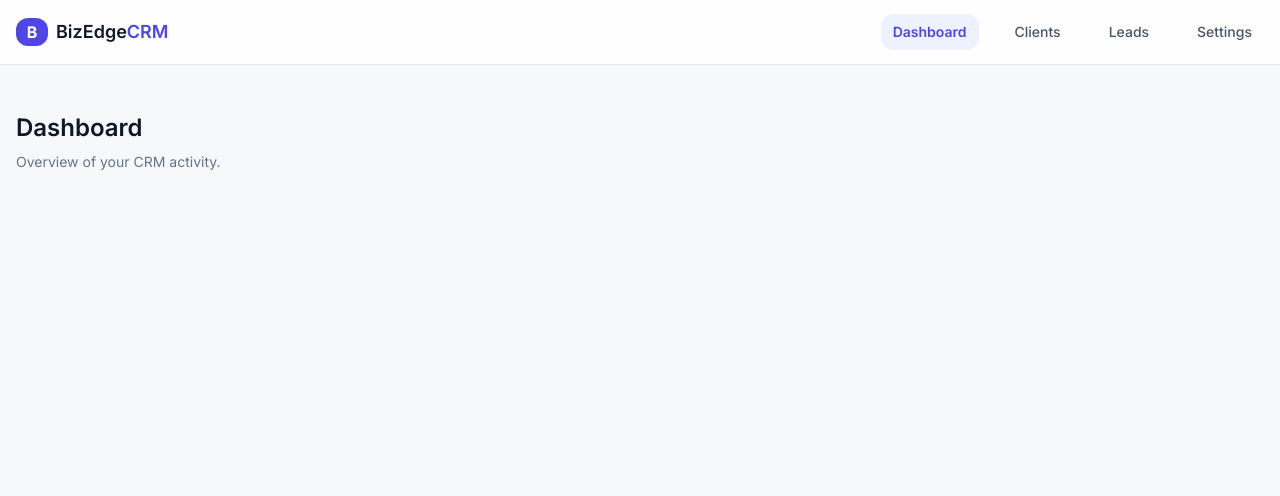
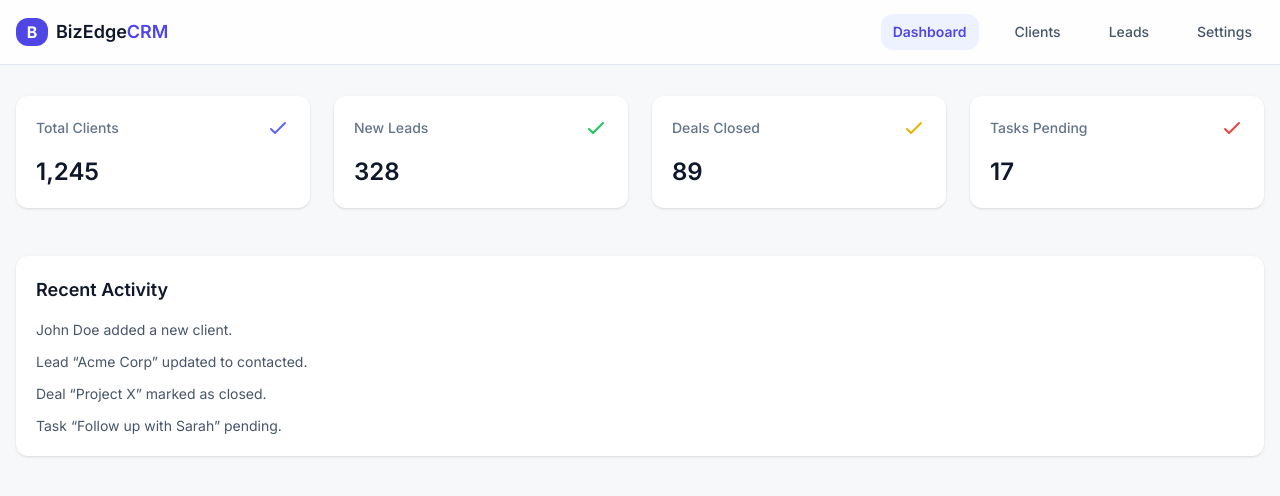
Before and after one commit to WebSync360/BizEdge-CRM, a website: page index.html in a window 1280 px wide. Drawn offline with nearby package versions, Linux system fonts and the light colour scheme.

Commit message:
Updating User Interface

```diff
--- a/index.html
+++ b/index.html
@@ -169,10 +169,65 @@
   <!-- MAIN APP -->
   <main class="pt-24 max-w-7xl mx-auto px-4">
 
-    <section id="dashboard">
-      <h1 class="text-2xl font-semibold text-slate-900 mb-2">Dashboard</h1>
-      <p class="text-sm text-slate-500">Overview of your CRM activity.</p>
+    <section id="dashboard" class="grid grid-cols-1 gap-6 md:grid-cols-2 lg:grid-cols-4">
+
+      <!-- KPI Card 1 -->
+      <div class="bg-white shadow rounded-lg p-5 flex flex-col justify-between">
+        <div class="flex items-center justify-between">
+          <span class="text-sm font-medium text-slate-500">Total Clients</span>
+          <svg xmlns="http://www.w3.org/2000/svg" class="w-6 h-6 text-indigo-500" fill="none" viewBox="0 0 24 24" stroke="currentColor">
+            <path stroke-linecap="round" stroke-linejoin="round" stroke-width="2" d="M5 13l4 4L19 7" />
+          </svg>
+        </div>
+        <h2 class="mt-4 text-2xl font-semibold text-slate-900">1,245</h2>
+      </div>
+
+      <!-- KPI Card 2 -->
+      <div class="bg-white shadow rounded-lg p-5 flex flex-col justify-between">
+        <div class="flex items-center justify-between">
+          <span class="text-sm font-medium text-slate-500">New Leads</span>
+          <svg xmlns="http://www.w3.org/2000/svg" class="w-6 h-6 text-green-500" fill="none" viewBox="0 0 24 24" stroke="currentColor">
+            <path stroke-linecap="round" stroke-linejoin="round" stroke-width="2" d="M5 13l4 4L19 7" />
+          </svg>
+        </div>
+        <h2 class="mt-4 text-2xl font-semibold text-slate-900">328</h2>
+      </div>
+
+      <!-- KPI Card 3 -->
+      <div class="bg-white shadow rounded-lg p-5 flex flex-col justify-between">
+        <div class="flex items-center justify-between">
+          <span class="text-sm font-medium text-slate-500">Deals Closed</span>
+          <svg xmlns="http://www.w3.org/2000/svg" class="w-6 h-6 text-yellow-500" fill="none" viewBox="0 0 24 24" stroke="currentColor">
+            <path stroke-linecap="round" stroke-linejoin="round" stroke-width="2" d="M5 13l4 4L19 7" />
+          </svg>
+        </div>
+        <h2 class="mt-4 text-2xl font-semibold text-slate-900">89</h2>
+      </div>
+
+      <!-- KPI Card 4 -->
+      <div class="bg-white shadow rounded-lg p-5 flex flex-col justify-between">
+        <div class="flex items-center justify-between">
+          <span class="text-sm font-medium text-slate-500">Tasks Pending</span>
+          <svg xmlns="http://www.w3.org/2000/svg" class="w-6 h-6 text-red-500" fill="none" viewBox="0 0 24 24" stroke="currentColor">
+            <path stroke-linecap="round" stroke-linejoin="round" stroke-width="2" d="M5 13l4 4L19 7" />
+          </svg>
+        </div>
+        <h2 class="mt-4 text-2xl font-semibold text-slate-900">17</h2>
+      </div>
+
+      <!-- Activity Feed -->
+      <div class="col-span-1 md:col-span-2 lg:col-span-4 bg-white shadow rounded-lg p-5 mt-6">
+        <h3 class="text-lg font-semibold text-slate-900 mb-4">Recent Activity</h3>
+        <ul class="space-y-3 text-sm text-slate-600">
+          <li>John Doe added a new client.</li>
+          <li>Lead “Acme Corp” updated to contacted.</li>
+          <li>Deal “Project X” marked as closed.</li>
+          <li>Task “Follow up with Sarah” pending.</li>
+        </ul>
+      </div>
+
     </section>
+
 
     <section id="clients" class="hidden">
       <h1 class="text-2xl font-semibold text-slate-900">Clients</h1>
```
Also changed, not shown: dist/output.css.
